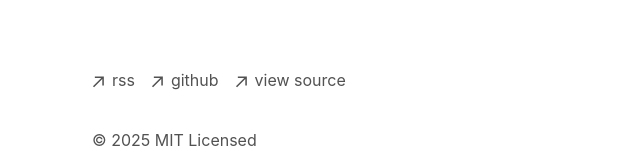
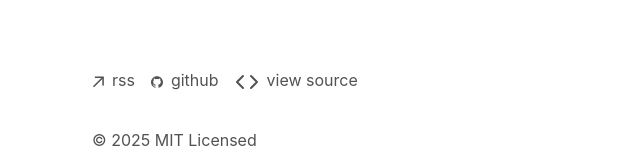
Before and after one commit to Motiveko/blog, a Next.js app: page / in a window 1280 px wide. Shown: the part 300-460 px from the top of the page, without its empty margins (260-900 px from the left). Built offline with nearby package versions, Linux system fonts and the light colour scheme.

Commit message:
footer icon 변경

```diff
--- a/app/components/footer.tsx
+++ b/app/components/footer.tsx
@@ -1,3 +1,22 @@
+import { Code } from "lucide-react";
+
+function GithubIcon(props: React.SVGProps<SVGSVGElement>) {
+  return (
+    <svg
+      width="12"
+      height="12"
+      role="img"
+      viewBox="0 0 24 24"
+      xmlns="http://www.w3.org/2000/svg"
+      fill="currentColor" // 현재 텍스트 색상을 사용하도록 설정
+      {...props}
+    >
+      <title>GitHub</title>
+      <path d="M12 .297c-6.63 0-12 5.373-12 12 0 5.303 3.438 9.8 8.205 11.385.6.113.82-.258.82-.577 0-.285-.01-1.04-.015-2.04-3.338.724-4.042-1.61-4.042-1.61C4.422 18.07 3.633 17.7 3.633 17.7c-1.087-.744.084-.729.084-.729 1.205.084 1.838 1.236 1.838 1.236 1.07 1.835 2.809 1.305 3.495.998.108-.776.417-1.305.76-1.605-2.665-.3-5.466-1.332-5.466-5.93 0-1.31.465-2.38 1.235-3.22-.135-.303-.54-1.523.105-3.176 0 0 1.005-.322 3.3 1.23.96-.267 1.98-.399 3-.405 1.02.006 2.04.138 3 .405 2.28-1.552 3.285-1.23 3.285-1.23.645 1.653.24 2.873.12 3.176.765.84 1.23 1.91 1.23 3.22 0 4.61-2.805 5.625-5.475 5.92.42.36.81 1.096.81 2.22 0 1.606-.015 2.896-.015 3.286 0 .315.21.69.825.57C20.565 22.092 24 17.592 24 12.297c0-6.627-5.373-12-12-12" />
+    </svg>
+  );
+}
+
 function ArrowIcon() {
   return (
     <svg
@@ -37,7 +56,7 @@
             target="_blank"
             href="https://github.com/motiveko"
           >
-            <ArrowIcon />
+            <GithubIcon className={"text-dark dark:text-white"} />
             <p className="ml-2 h-7">github</p>
           </a>
         </li>
@@ -48,7 +67,7 @@
             target="_blank"
             href="https://github.com/motiveko/blog"
           >
-            <ArrowIcon />
+            <Code />
             <p className="ml-2 h-7">view source</p>
           </a>
         </li>
--- a/package.json
+++ b/package.json
@@ -14,6 +14,7 @@
     "@vercel/analytics": "^1.1.3",
     "@vercel/speed-insights": "^1.0.9",
     "geist": "1.2.2",
+    "lucide-react": "^0.484.0",
     "next": "^14.2.26",
     "next-mdx-remote": "^4.4.1",
     "postcss": "^8.4.35",
```
Also changed, not shown: 1 other file (tests, documents, lock files or other folders).
